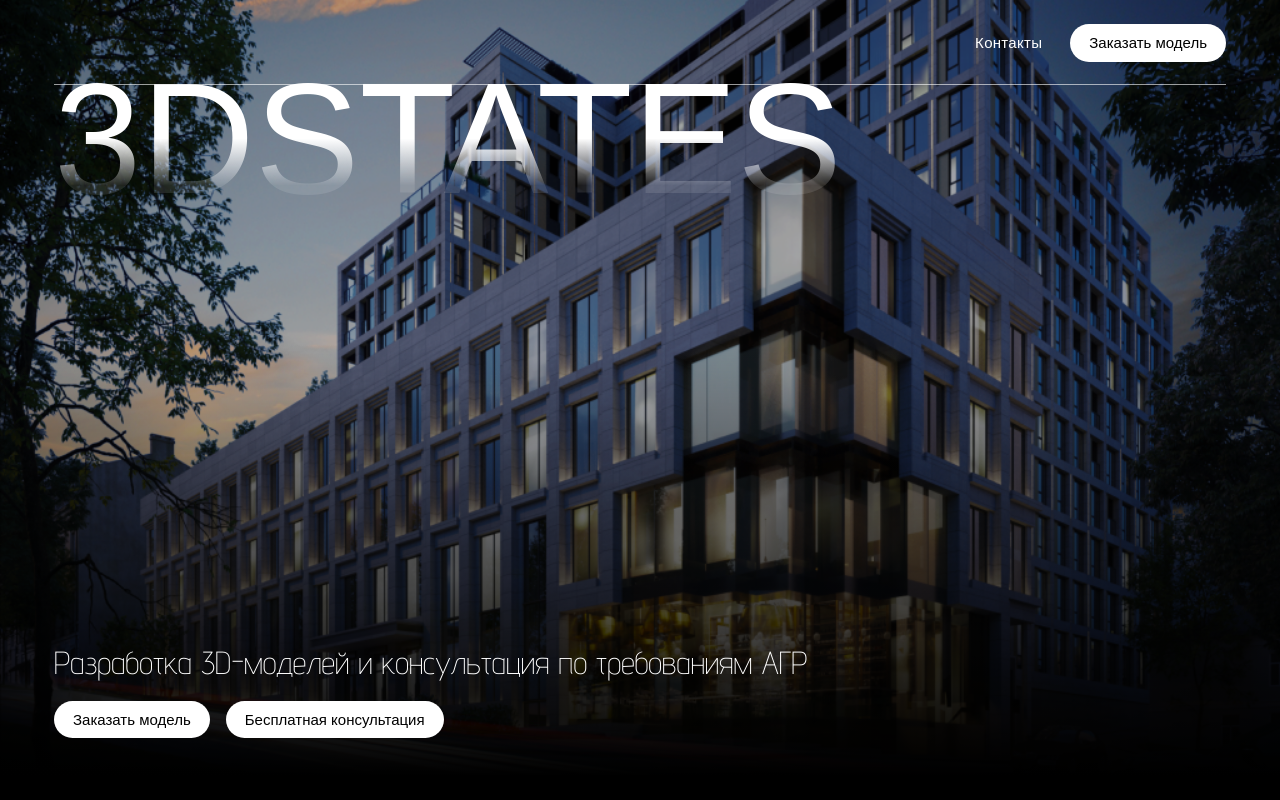
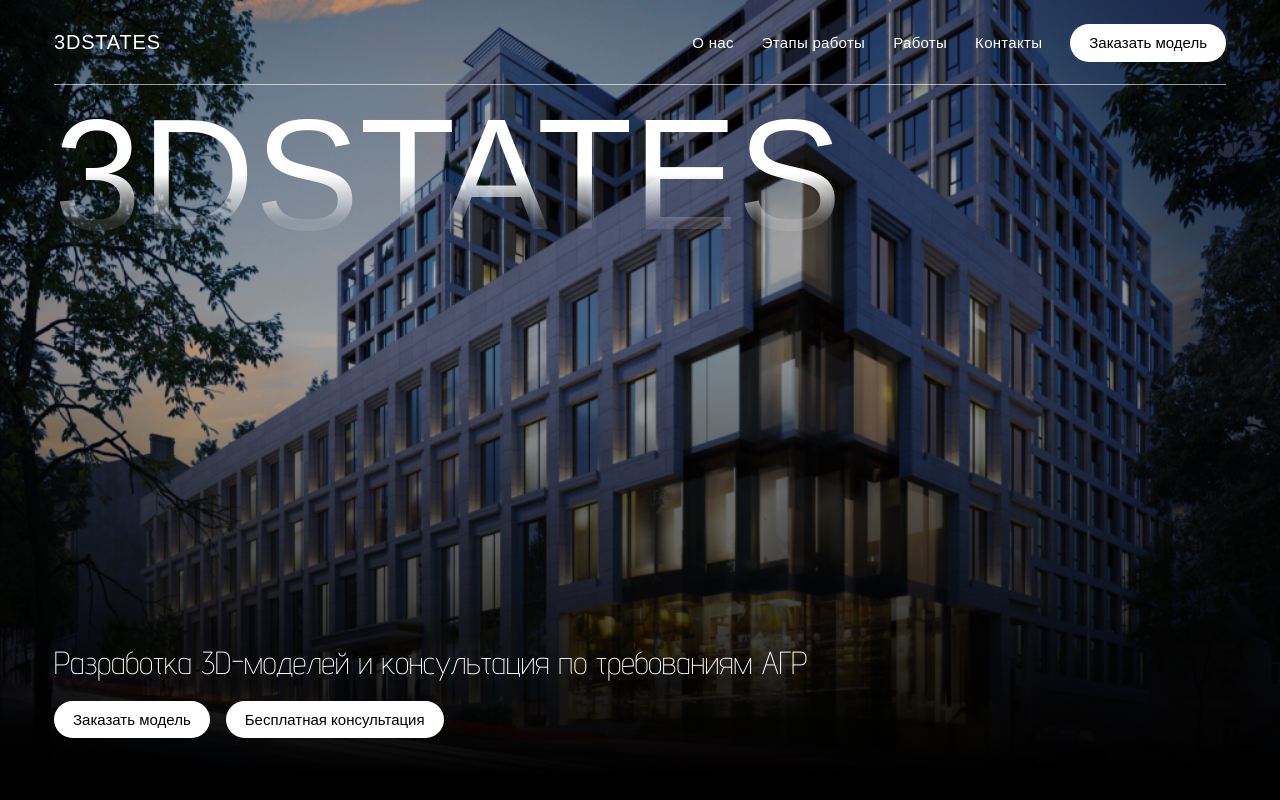
Before and after one commit to xZio/3dstates, a website: page index.html in a window 1280 px wide. Shown: the top 800 px of the page. Drawn offline with Linux system fonts and the light colour scheme; a web font is replaced by a local one.

Commit message:
Fix nav: add all desktop links + brand; fix logo alignment and divider line overlap

```diff
--- a/index.html
+++ b/index.html
@@ -28,8 +28,14 @@
   <div class="hero__gradient"></div>
 
   <nav class="hero__nav">
-    <a href="#contact" class="hero__nav-link hero__nav-link--desktop">Контакты</a>
-    <a href="#contact" class="btn btn--white btn--desktop">Заказать модель</a>
+    <a href="#home" class="hero__nav-brand hero__nav-brand--desktop">3DSTATES</a>
+    <div class="hero__nav-links hero__nav-links--desktop">
+      <a href="#usp" class="hero__nav-link">О нас</a>
+      <a href="#purpose" class="hero__nav-link">Этапы работы</a>
+      <a href="#featured" class="hero__nav-link">Работы</a>
+      <a href="#contact" class="hero__nav-link">Контакты</a>
+      <a href="#contact" class="btn btn--white">Заказать модель</a>
+    </div>
     <button class="nav__hamburger" onclick="openMobileMenu()" aria-label="Меню">
       <span></span><span></span><span></span>
     </button>
--- a/style.css
+++ b/style.css
@@ -73,9 +73,21 @@ body {
   padding: 0 var(--pad-section);
   display: flex;
   align-items: center;
-  justify-content: flex-end;
+  justify-content: space-between;
+  z-index: 3;
+}
+.hero__nav-brand {
+  font-family: var(--font-logo);
+  font-size: 20px;
+  color: var(--color-white);
+  text-decoration: none;
+  letter-spacing: 0.04em;
+  flex-shrink: 0;
+}
+.hero__nav-links {
+  display: flex;
+  align-items: center;
   gap: 28px;
-  z-index: 3;
 }
 .hero__nav-link {
   color: var(--color-white);
@@ -95,9 +107,9 @@ body {
 }
 .hero__logo-wrap {
   position: absolute;
-  top: 60px;
+  top: 96px;
   left: var(--pad-section);
-  right: 0;
+  right: var(--pad-section);
   z-index: 2;
   pointer-events: none;
 }
@@ -594,12 +606,12 @@ body {
   .hero                 { height: 80svh; }
   .hero__nav            { padding: 0 var(--pad-tablet); }
   .hero__divider-line   { left: var(--pad-tablet); right: var(--pad-tablet); }
-  .hero__logo-wrap      { left: var(--pad-tablet); right: 0; }
+  .hero__logo-wrap      { left: var(--pad-tablet); right: var(--pad-tablet); }
   .hero__content        { left: var(--pad-tablet); right: var(--pad-tablet); }
 
-  .hero__nav-link--desktop { display: none; }
-  .hero__nav .btn--desktop { display: none; }
-  .nav__hamburger       { display: flex; }
+  .hero__nav-brand--desktop { display: none; }
+  .hero__nav-links--desktop { display: none; }
+  .nav__hamburger       { display: flex; margin-left: auto; }
 
   .divider              { padding: 60px var(--pad-tablet); }
   .usp                  { padding: 48px var(--pad-tablet) 64px; }
@@ -634,7 +646,7 @@ body {
   .hero                 { height: 65svh; min-height: 380px; }
   .hero__nav            { top: 16px; padding: 0 var(--pad-mobile); gap: 14px; }
   .hero__divider-line   { display: none; }
-  .hero__logo-wrap      { top: 60px; left: var(--pad-mobile); right: 0; }
+  .hero__logo-wrap      { top: 96px; left: var(--pad-mobile); right: var(--pad-mobile); }
   .hero__content        { left: var(--pad-mobile); right: var(--pad-mobile); bottom: 28px; }
   .hero__subtitle       { font-size: 15px; }
   .hero__buttons        { gap: 10px; }
```
